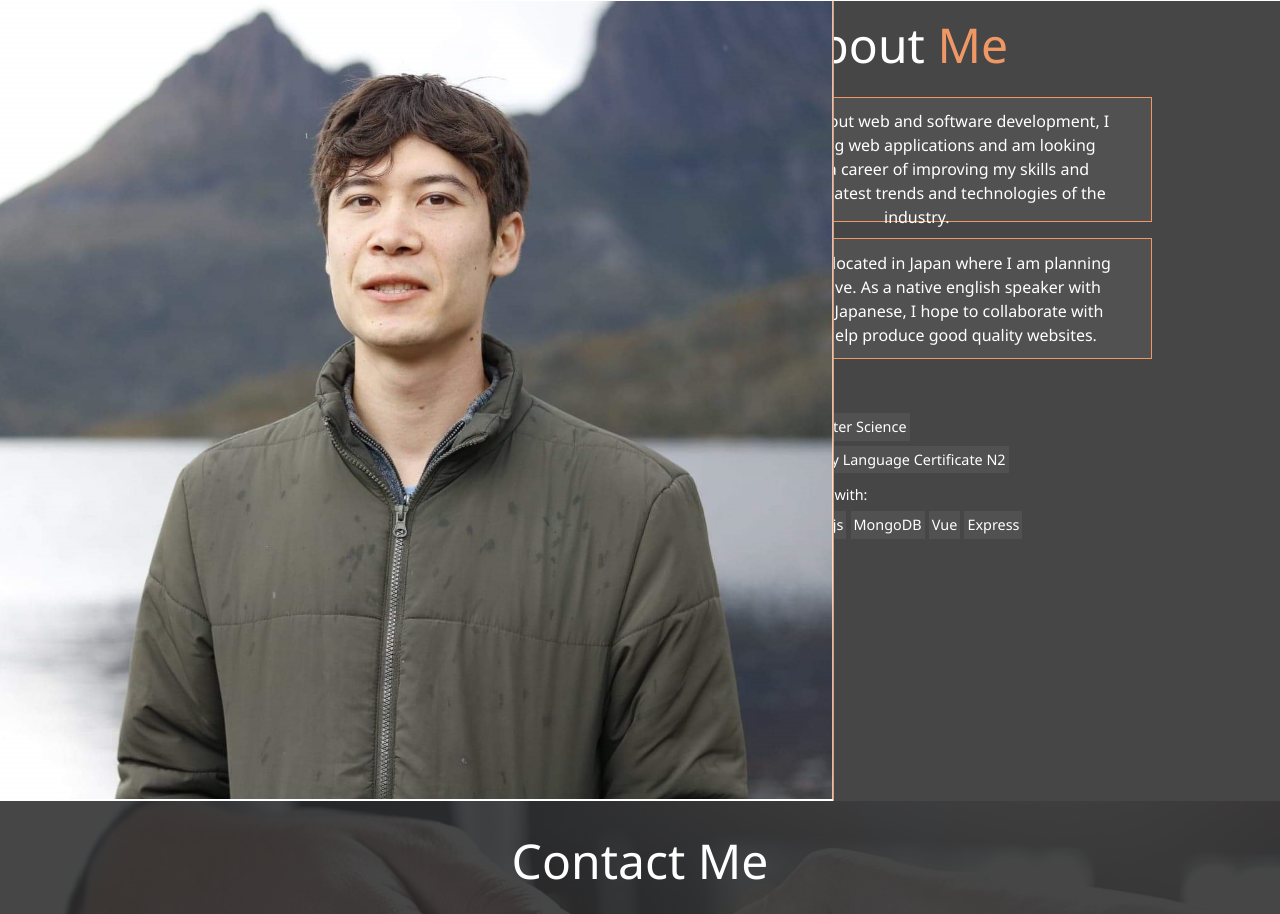
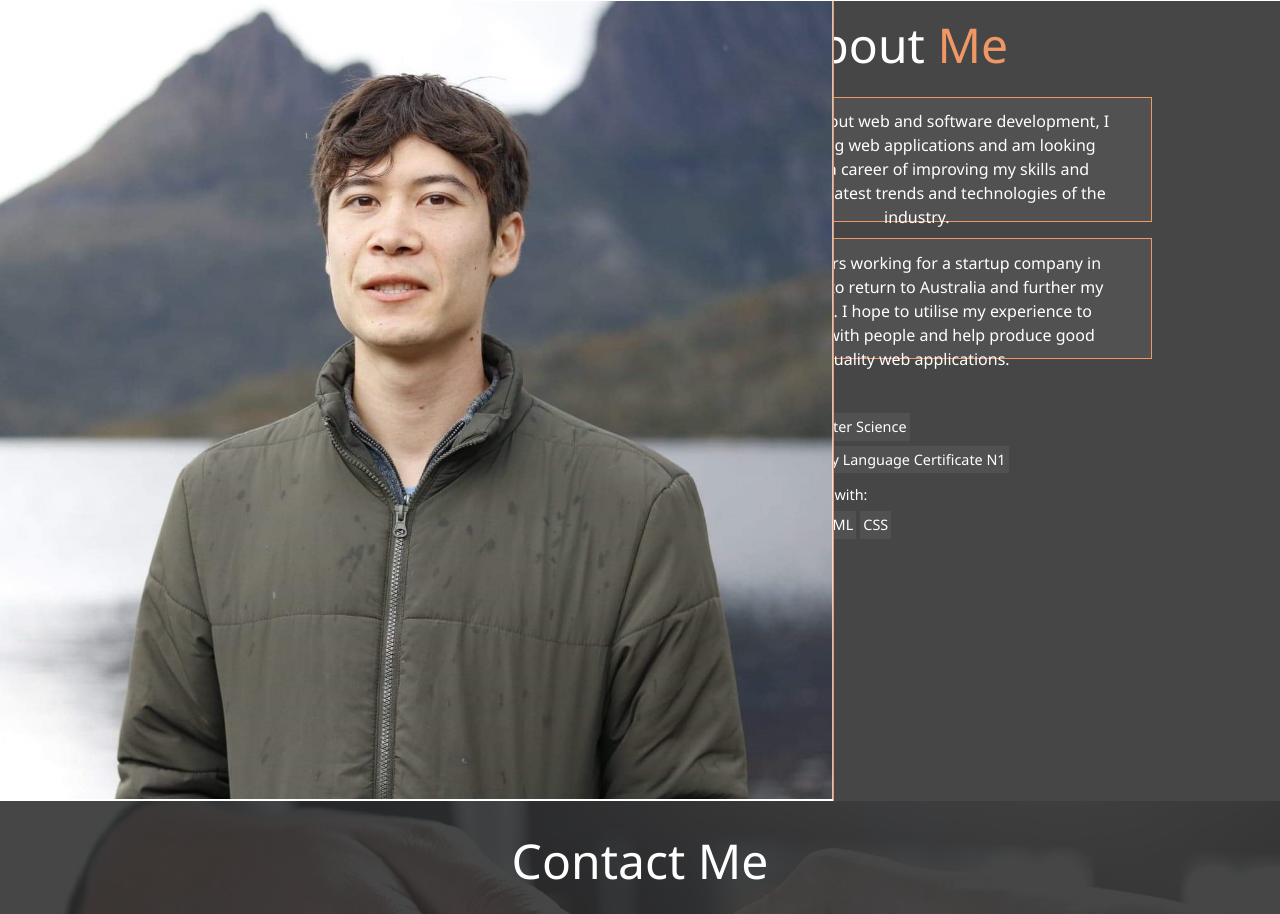
Before and after one commit to satoruhanrahan/Portfolio, a plain HTML site: page dist/index.html in a window 1280 px wide. Shown: the part 1626-2540 px from the top of the page. Drawn offline with nearby package versions, Linux system fonts and the light colour scheme.

Commit message:
bio update

```diff
--- a/dist/index.html
+++ b/dist/index.html
@@ -2,7 +2,7 @@
 <!--====================================================================================
     Author: Alex Satoru Hanrahan
     Created: 03/11/19
-    Last Edited: 06/11/19
+    Last Edited: 25/01/23
 =====================================================================================-->
 <html lang="en">
 
@@ -86,20 +86,19 @@
                 to a career of improving my skills and following the latest trends and technologies of the industry.
             </div>
             <div id="bio2">
-                I am currently located in Japan where I am planning to work and live. As a native english speaker
-                with proficiency in Japanese, I hope to collaborate with people and help produce good quality websites.
+                After two years working for a startup company in Tokyo, I plan to return to Australia and further my
+                career there. I hope to utilise my experience to collaborate with people and help produce good quality
+                web applications.
             </div>
             <div id="bio3">
                 <span class="qualTitle">Qualifications:</span></br>
                 <span class="qualItem">Bachelor Of Computer Science</span>
-                <span class="qualItem">Japanese Proficiency Language Certificate N2</span></br>
+                <span class="qualItem">Japanese Proficiency Language Certificate N1</span></br>
                 <span class="qualTitle">Experience working with: </span></br>
                 <span class="qualItem">PHP</span>
-                <span class="qualItem">MySQL</span>
-                <span class="qualItem">Nodejs</span>
-                <span class="qualItem">MongoDB</span>
-                <span class="qualItem">Vue</span>
-                <span class="qualItem">Express</span>
+                <span class="qualItem">Javascript</span>
+                <span class="qualItem">HTML</span>
+                <span class="qualItem">CSS</span>
             </div>
         </div>
     </main>
@@ -121,7 +120,7 @@
                 <div class="infoIcon" id="phone">
                     <i class="fas fa-phone fa-3x"></i>
                 </div>
-                <p>0481981730</p>
+                <p>080 7820 9006</p>
             </div>
             <div class="infoElement">
                 <div class="infoIcon" id="linkedin">
```
